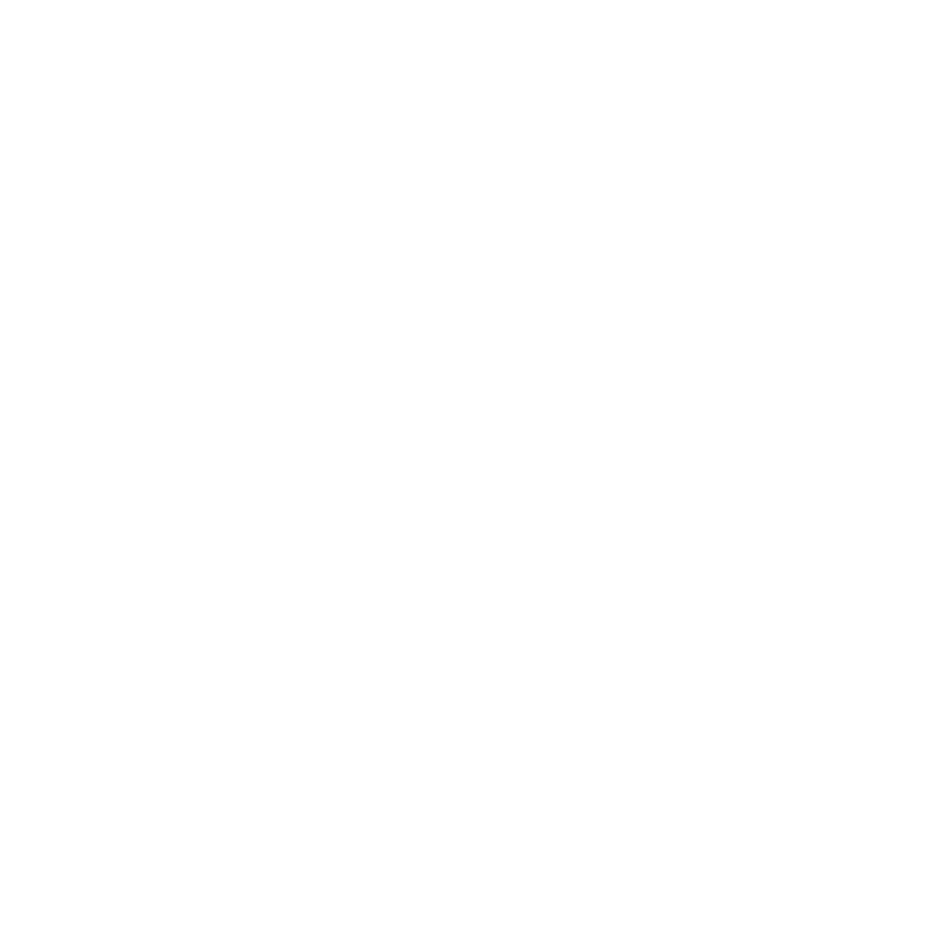
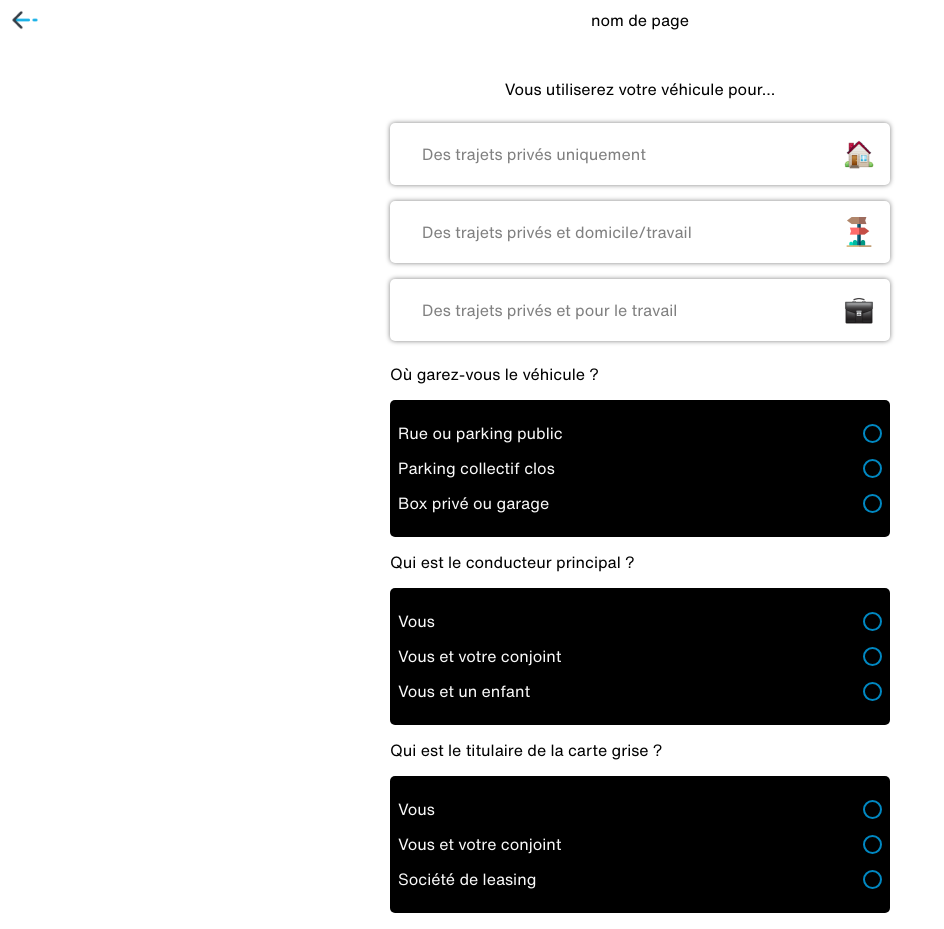
Before and after one commit to Benoit2109/tunnel-assurance, a React (Create React App) app: page /trajets in a window 1280 px wide. Shown: the whole page, without its empty margins (0-944 px from the left). Before the commit the page ends 800 px from the top, so only its background shows below. Built offline with nearby package versions, Linux system fonts and the light colour scheme.

Commit message:
add trajet

```diff
--- a/package.json
+++ b/package.json
@@ -7,6 +7,7 @@
     "@testing-library/react": "^11.2.5",
     "@testing-library/user-event": "^12.7.3",
     "axios": "^0.21.1",
+    "iframe-resizer-react": "^1.1.0",
     "leaflet": "^1.7.1",
     "proptypes": "^1.1.0",
     "react": "^17.0.1",
--- a/src/components/ActualVehicule/ActualVehicule.jsx
+++ b/src/components/ActualVehicule/ActualVehicule.jsx
@@ -3,6 +3,7 @@
 
 import style from "../../css/main.module.css";
 import styles from "./ActualVehicule.module.css";
+import { Link } from "react-router-dom";
 
 function ActualVehicule() {
   const [immat, setImmat] = useState("");
@@ -184,7 +185,7 @@
           </div>
         </form>
 
-        <button className={style.btn_visible}>Étape suivante</button>
+        <Link to="/domiciliation"><button className={style.btn_visible}>Étape suivante</button></Link>
       </div>
     </div>
   );
--- a/src/components/OwnedCar/ownedCar.jsx
+++ b/src/components/OwnedCar/ownedCar.jsx
@@ -101,7 +101,7 @@
             <input
               type="checkbox"
               id="oui"
-              name="oui"
+              name="assure"
               value="oui"
               onClick={() => HandleInterrupt("oui")}
             />
@@ -111,7 +111,7 @@
             <input
               type="checkbox"
               id="non"
-              name="non"
+              name="assure"
               value="non"
               onClick={() => HandleInterrupt("non")}
             />
--- a/src/components/RoadBScore/RoadBScore.jsx
+++ b/src/components/RoadBScore/RoadBScore.jsx
@@ -1,5 +1,7 @@
 import React, { useState } from "react";
 import { Link } from "react-router-dom";
+import IframeResizer from 'iframe-resizer-react';
+
 import styles from "./RoadBScore.module.css";
 import style from "../../css/main.module.css";
 
--- /dev/null
+++ b/src/components/Trajets/Trajets.jsx
@@ -0,0 +1,231 @@
+import React, { useState } from "react";
+
+import style from "../../css/main.module.css";
+import styles from "./Trajets.module.css";
+import house from "../../assets/images/trajet_prive.png";
+import board from "../../assets/images/trajet_prive_pro.png";
+import suitcase from "../../assets/images/trajet_pro.png";
+import check from "../../assets/images/checkmark.png";
+import { Link } from "react-router-dom";
+
+function Trajets() {
+  const [trajet, setTrajet] = useState("");
+  const [garage, setGarage] = useState("");
+  const [principal, setPrincipal] = useState("");
+  const [titulaire, setTitulaire] = useState("");
+
+  const handleTrajet = (choice) => {
+    setTrajet(choice);
+  };
+
+  const handleGarage = (choice) => {
+    setGarage(choice);
+  };
+
+  const handlePrincipal = (choice) => {
+    setPrincipal(choice);
+  };
+
+  const handleTitulaire = (choice) => {
+    setTitulaire(choice);
+  };
+
+  return (
+    <div className={styles.trajet_wrapper}>
+      <p>Vous utiliserez votre véhicule pour...</p>
+      <div className={styles.trajet_card_contener}>
+        <div
+          className={styles.trajet_card_template}
+          onClick={() => handleTrajet("choice1")}
+        >
+          <p
+            className={
+              trajet === "choice1" ? styles.trajet_p_selected : styles.trajet_p
+            }
+          >
+            Des trajets privés uniquement
+          </p>
+          <img src={house} alt="house" />
+        </div>
+        <img
+          className={
+            trajet === "choice1"
+              ? styles.trajet_check_on
+              : styles.trajet_check_off
+          }
+          src={check}
+          alt="checkmark"
+        />
+      </div>
+
+      <div className={styles.trajet_card_contener}>
+        <div
+          className={styles.trajet_card_template}
+          onClick={() => handleTrajet("choice2")}
+        >
+          <p
+            className={
+              trajet === "choice2" ? styles.trajet_p_selected : styles.trajet_p
+            }
+          >
+            Des trajets privés et domicile/travail
+          </p>
+          <img src={board} alt="panneau" />
+        </div>
+        <img
+          className={
+            trajet === "choice2"
+              ? styles.trajet_check_on
+              : styles.trajet_check_off
+          }
+          src={check}
+          alt="checkmark"
+        />
+      </div>
+
+      <div className={styles.trajet_card_contener}>
+        <div
+          className={styles.trajet_card_template}
+          onClick={() => handleTrajet("choice3")}
+        >
+          <p
+            className={
+              trajet === "choice3" ? styles.trajet_p_selected : styles.trajet_p
+            }
+          >
+            Des trajets privés et pour le travail
+          </p>
+          <img src={suitcase} alt="malette" />
+        </div>
+        <img
+          className={
+            trajet === "choice3"
+              ? styles.trajet_check_on
+              : styles.trajet_check_off
+          }
+          src={check}
+          alt="checkmark"
+        />
+      </div>
+
+      <div className={styles.trajet_check_section}>
+        <p>Où garez-vous le véhicule ?</p>
+        <div className={styles.trajet_props_wrapper}>
+          <div className={styles.trajet_prop_wrapper}>
+            <p>Rue ou parking public</p>
+            <div
+              className={
+                garage === "choice1"
+                  ? styles.trajet_checkbox
+                  : styles.trajet_checkbox_off
+              }
+              onClick={() => handleGarage("choice1")}
+            />
+          </div>
+          <div className={styles.trajet_prop_wrapper}>
+            <p>Parking collectif clos</p>
+            <div
+              className={
+                garage === "choice2"
+                  ? styles.trajet_checkbox
+                  : styles.trajet_checkbox_off
+              }
+              onClick={() => handleGarage("choice2")}
+            />
+          </div>
+          <div className={styles.trajet_prop_wrapper}>
+            <p>Box privé ou garage</p>
+            <div
+              className={
+                garage === "choice3"
+                  ? styles.trajet_checkbox
+                  : styles.trajet_checkbox_off
+              }
+              onClick={() => handleGarage("choice3")}
+            />
+          </div>
+        </div>
+
+        <p>Qui est le conducteur principal ?</p>
+        <div className={styles.trajet_props_wrapper}>
+          <div className={styles.trajet_prop_wrapper}>
+            <p>Vous</p>
+            <div
+              className={
+                principal === "choice1"
+                  ? styles.trajet_checkbox
+                  : styles.trajet_checkbox_off
+              }
+              onClick={() => handlePrincipal("choice1")}
+            />
+          </div>
+          <div className={styles.trajet_prop_wrapper}>
+            <p>Vous et votre conjoint</p>
+            <div
+              className={
+                principal === "choice2"
+                  ? styles.trajet_checkbox
+                  : styles.trajet_checkbox_off
+              }
+              onClick={() => handlePrincipal("choice2")}
+            />
+          </div>
+          <div className={styles.trajet_prop_wrapper}>
+            <p>Vous et un enfant</p>
+            <div
+              className={
+                principal === "choice3"
+                  ? styles.trajet_checkbox
+                  : styles.trajet_checkbox_off
+              }
+              onClick={() => handlePrincipal("choice3")}
+            />
+          </div>
+        </div>
+
+        <p>Qui est le titulaire de la carte grise ?</p>
+        <div className={styles.trajet_props_wrapper}>
+          <div className={styles.trajet_prop_wrapper}>
+            <p>Vous</p>
+            <div
+              className={
+                titulaire === "choice1"
+                  ? styles.trajet_checkbox
+                  : styles.trajet_checkbox_off
+              }
+              onClick={() => handleTitulaire("choice1")}
+            />
+          </div>
+          <div className={styles.trajet_prop_wrapper}>
+            <p>Vous et votre conjoint</p>
+            <div
+              className={
+                titulaire === "choice2"
+                  ? styles.trajet_checkbox
+                  : styles.trajet_checkbox_off
+              }
+              onClick={() => handleTitulaire("choice2")}
+            />
+          </div>
+          <div className={styles.trajet_prop_wrapper}>
+            <p>Société de leasing</p>
+            <div
+              className={
+                titulaire === "choice3"
+                  ? styles.trajet_checkbox
+                  : styles.trajet_checkbox_off
+              }
+              onClick={() => handleTitulaire("choice3")}
+            />
+          </div>
+        </div>
+      </div>
+
+      <Link to="">
+        <button className={trajet && garage && principal && titulaire? style.btn_visible : style.btn_hidden}>Étape suivante</button>
+      </Link>
+    </div>
+  );
+}
+
+export default Trajets;
--- /dev/null
+++ b/src/components/Trajets/Trajets.module.css
@@ -0,0 +1,110 @@
+.trajet_wrapper {
+    display: flex;
+    flex-direction: column;
+    align-items: center;
+    width: 100%;
+  }
+
+  .trajet_wrapper span {
+    font-weight: bold;
+    color: var(--main-color-blue-light);
+  }
+
+  .trajet_wrapper > p {
+    width: 90%;
+    text-align: center;
+    margin-bottom: 2vh;
+    margin-top: 5vh;
+  }
+
+  .trajet_card_contener{
+      display: flex;
+      justify-content: center;
+      width: 80%;
+      max-width: 500px;
+      position: relative;
+  }
+
+  .trajet_card_template {
+    display: flex;
+    justify-content: space-between;
+    align-items: center;
+    width: 100%;
+    height: fit-content;
+    border-radius: 5px;
+    box-shadow: 0 0 5px var(--main-color-grey);
+    margin: .5rem 0;
+    cursor: pointer;
+  }
+
+  .trajet_card_contener:last-of-type {
+    margin-bottom: 15vh;
+  }
+
+  .trajet_card_template img {
+    height: 30px;
+    margin: 1rem;
+  }
+
+  .trajet_p {
+    margin: 1rem 1rem 1rem 2rem;
+    color: var(--main-color-grey);
+  }
+
+  .trajet_p_selected {
+    margin: 1rem 1rem 1rem 2rem;
+    color: var(--main-color-blue-light);
+  }
+
+  .trajet_check_on{
+      height:25px;
+      position: absolute;
+      left: -1rem;
+      top: 2rem;
+  }
+
+  .trajet_check_off{
+      display: none;
+  }
+
+  .trajet_checkbox{
+      width: 15px;
+      height: 15px;
+      border: solid 2px var(--main-color-blue-light);
+      border-radius: 50%;
+      background-image: url(../../assets/images/checkmark.png);
+      background-size: 1.1rem;
+      background-repeat: no-repeat;
+      background-position: center;
+  }
+
+  .trajet_checkbox_off{
+    width: 15px;
+    height: 15px;
+    border: solid 2px var(--main-color-blue-light);
+    border-radius: 50%;
+}
+
+  .trajet_prop_wrapper{
+      display: flex;
+      justify-content: space-between;
+      align-items: center;
+      padding-right: .5rem;
+  }
+
+  .trajet_prop_wrapper p{
+      margin: .5rem;
+      color: var(--main-color-grey-bg);
+  }
+
+  .trajet_props_wrapper {
+      background-color: black;
+      border-radius: 5px;
+      padding: 1rem 0;
+  }
+
+  .trajet_check_section{
+      margin-bottom: 1rem;
+      width: 80%;
+      max-width: 500px;
+  }
--- a/src/router/Router.jsx
+++ b/src/router/Router.jsx
@@ -8,6 +8,7 @@
 import OwnedCar from "../components/OwnedCar/ownedCar";
 import ActualVehicule from "../components/ActualVehicule/ActualVehicule";
 import Domiciliation from "../components/Domiciliation/Domiciliation";
+import Trajets from "../components/Trajets/Trajets";
 
 
 
@@ -22,8 +23,7 @@
             <MainLayout exact path="/select-vehicule" component={VehiculeInfos}/>
             <MainLayout exact path="/actual-vehicule" component={ActualVehicule}/>
             <MainLayout exact path="/domiciliation" component={Domiciliation}/>
-
-
+            <MainLayout exact path="/trajets" component={Trajets}/>
         </Switch>
     </Router>
 )
```
Also changed, not shown: src/components/Domiciliation/Domiciliation.jsx (+10 -2 lines), src/components/Domiciliation/Domiciliation.module.css (+13 -1 lines), 1 other file (tests, documents, lock files or other folders).
